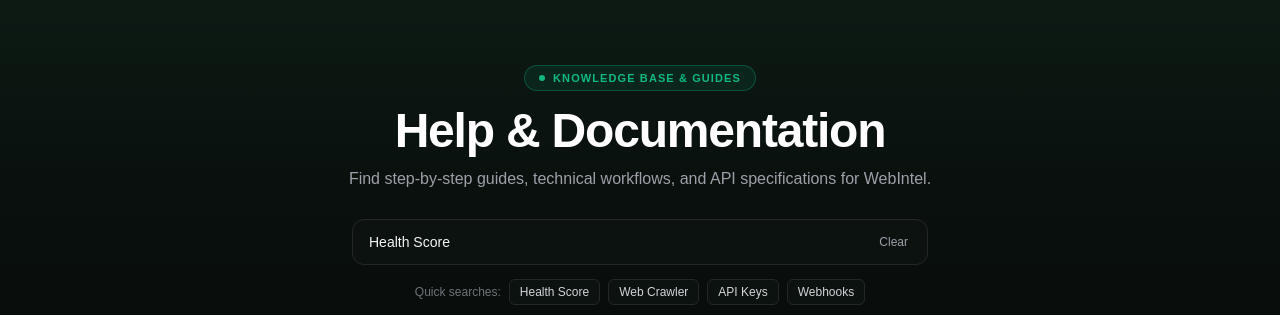
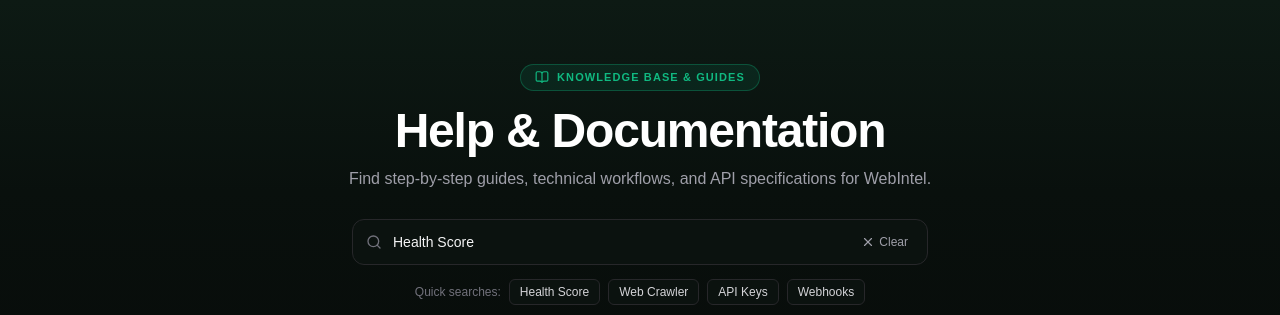
Before and after one commit to ArijeetBanerjee07/Webintel, a Next.js app: page /help in a window 1280 px wide. Both pictures are taken after a click on the button "Health Score". Shown: the top 315 px of the page. Built offline with nearby package versions, Linux system fonts and the light colour scheme.

Commit message:
feat:corrected the error in workflowdetails

```diff
--- a/src/app/components/help/WorkflowPipeline.tsx
+++ b/src/app/components/help/WorkflowPipeline.tsx
@@ -1,3 +1,4 @@
+"use client";
 import React from "react";
 import Link from "next/link";
 import {
--- a/src/app/help/page.tsx
+++ b/src/app/help/page.tsx
@@ -2,7 +2,13 @@
 
 import React, { useState } from "react";
 import Link from "next/link";
-
+import {
+  Search,
+  X,
+  BookOpen,
+  ArrowRight,
+  SearchX,
+} from "lucide-react";
 import {
   CORE_MODULES,
   FAQ_ITEMS,
@@ -14,7 +20,6 @@ import { WorkflowPipeline } from "../components/help/WorkflowPipeline";
 import { DocumentationModules } from "../components/help/DocumentationModules";
 import { FaqAccordion } from "../components/help/FaqAccordion";
 import { SupportAssistanceBox } from "../components/help/SupportAssistanceBox";
-
 export default function HelpPage() {
   const [searchQuery, setSearchQuery] = useState("");
 
@@ -50,7 +55,7 @@ export default function HelpPage() {
       faq.question.toLowerCase().includes(query) ||
       faq.answer.toLowerCase().includes(query) ||
       faq.tag.toLowerCase().includes(query)
-  )
+  );
 
   const filteredWorkflows = WORKFLOW_STEPS.filter(
     (step) =>
@@ -58,7 +63,7 @@ export default function HelpPage() {
       step.description.toLowerCase().includes(query) ||
       step.step.toLowerCase().includes(query) ||
       step.icon.toLowerCase().includes(query)
-  )
+  );
 
   const hasResults =
     filteredModules.length > 0 ||
@@ -72,7 +77,7 @@ export default function HelpPage() {
         <div className="mx-auto max-w-3xl text-center">
 
           <span className="inline-flex items-center gap-2 rounded-full border border-[#10B981]/30 bg-[#10B981]/10 px-3.5 py-1 text-[11px] font-semibold uppercase tracking-widest text-[#10B981]">
-            <span className="h-1.5 w-1.5 rounded-full bg-[#10B981]" />
+            <BookOpen className="h-3.5 w-3.5" />
             Knowledge Base &amp; Guides
           </span>
 
@@ -88,26 +93,29 @@ export default function HelpPage() {
           <div className="mx-auto mt-7 max-w-xl">
             <div className="relative">
 
+              <Search className="pointer-events-none absolute left-3.5 top-1/2 h-4 w-4 -translate-y-1/2 text-zinc-500" />
+
               <input
                 type="text"
                 value={searchQuery}
                 onChange={(e) => setSearchQuery(e.target.value)}
                 placeholder="Search articles, guides, FAQs..."
                 aria-label="Search articles, guides, FAQs"
-                className="w-full rounded-xl border border-zinc-800 bg-[#0B120F] py-3 pl-4 pr-16 text-sm text-zinc-100 placeholder-zinc-500 outline-none transition focus:border-[#10B981] focus:ring-2 focus:ring-[#10B981]/20"
+                className="w-full rounded-xl border border-zinc-800 bg-[#0B120F] py-3 pl-10 pr-20 text-sm text-zinc-100 placeholder-zinc-500 outline-none transition focus:border-[#10B981] focus:ring-2 focus:ring-[#10B981]/20"
               />
 
               {searchQuery ? (
                 <button
                   type="button"
                   onClick={() => setSearchQuery("")}
-                  className="absolute right-3 top-1/2 -translate-y-1/2 rounded px-2 py-0.5 text-xs text-zinc-400 hover:bg-zinc-800 hover:text-white"
+                  className="absolute right-3 top-1/2 inline-flex -translate-y-1/2 items-center gap-1 rounded px-2 py-0.5 text-xs text-zinc-400 hover:bg-zinc-800 hover:text-white"
                 >
+                  <X className="h-3.5 w-3.5" />
                   Clear
                 </button>
               ) : (
                 <span className="pointer-events-none absolute right-3 top-1/2 -translate-y-1/2 rounded border border-zinc-800 bg-[#080C0A] px-2 py-0.5 text-[11px] text-zinc-500">
-                  &#8984;
+                  &#8984;K
                 </span>
               )}
 
@@ -149,12 +157,16 @@ export default function HelpPage() {
         {query && !hasResults ? (
           <div className="rounded-xl border border-zinc-800 bg-[#0B120F] p-10 text-center">
 
+            <div className="mx-auto mb-3 flex h-12 w-12 items-center justify-center rounded-full border border-zinc-800 bg-[#080C0A] text-zinc-400">
+              <SearchX className="h-5 w-5" />
+            </div>
+
             <h2 className="text-xl font-semibold text-white">
               No results found
             </h2>
 
             <p className="mt-2 text-sm text-zinc-400">
-              We couldn't find anything matching "{searchQuery}".
+              We couldn&apos;t find anything matching &quot;{searchQuery}&quot;.
               Try another keyword.
             </p>
 
@@ -191,7 +203,7 @@ export default function HelpPage() {
                     <Link
                       key={step.step}
                       href={`/help/workflows/${Number(step.step)}`}
-                      className="rounded-xl border border-zinc-800 bg-[#0B120F] p-5 transition hover:border-[#10B981]/50"
+                      className="group rounded-xl border border-zinc-800 bg-[#0B120F] p-5 transition hover:border-[#10B981]/50"
                     >
 
                       <span className="text-xs font-semibold text-[#10B981]">
@@ -206,8 +218,9 @@ export default function HelpPage() {
                         {step.description}
                       </p>
 
-                      <span className="mt-4 inline-block text-xs font-medium text-[#10B981]">
-                        View workflow →
+                      <span className="mt-4 inline-flex items-center gap-1.5 text-xs font-medium text-[#10B981]">
+                        View workflow
+                        <ArrowRight className="h-3.5 w-3.5 transition-transform group-hover:translate-x-0.5" />
                       </span>
 
                     </Link>
--- a/src/app/help/workflows/[step]/page.tsx
+++ b/src/app/help/workflows/[step]/page.tsx
@@ -1,3 +1,4 @@
+
 import Link from "next/link";
 import { notFound } from "next/navigation";
 import { Suspense } from "react";
@@ -102,5 +103,5 @@ async function WorkflowContent({ params }: Props) {
         </div>
       </div>
     </main>
-  )
+  );
 }
```
